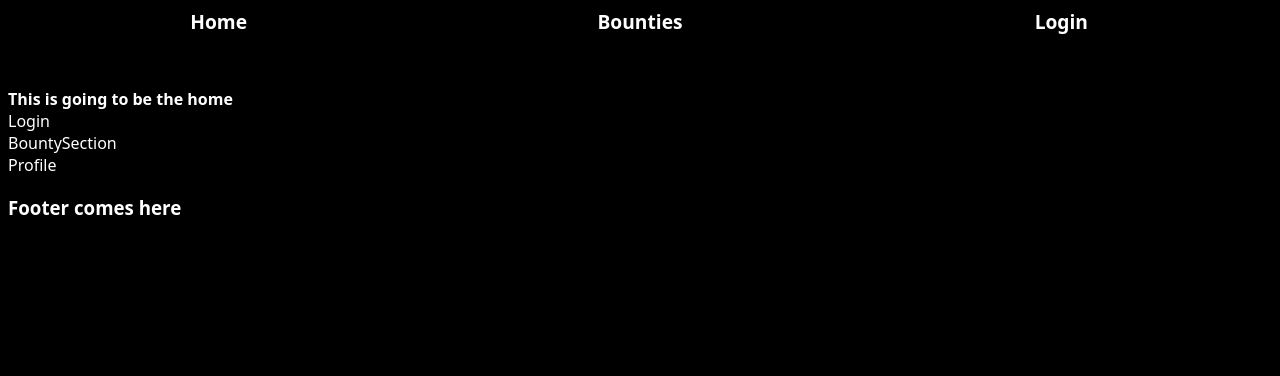
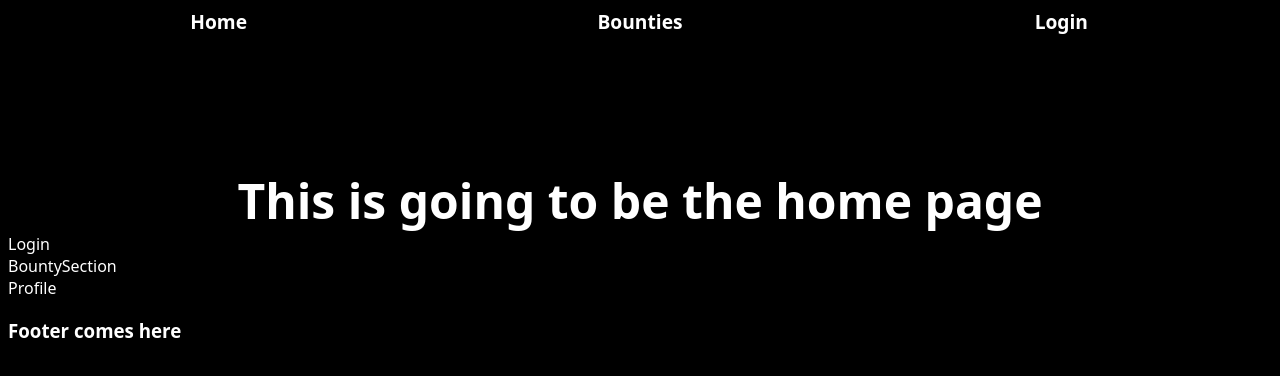
Before and after one commit to LouisWackenier/bounty-app, a React (Vite) app: page / in a window 1280 px wide. Shown: the top 376 px of the page. Built offline with nearby package versions, Linux system fonts and the light colour scheme.

Commit message:
Main title

```diff
--- a/src/Pages/Home.jsx
+++ b/src/Pages/Home.jsx
@@ -6,12 +6,15 @@ const MainContainer = styled.div`
 
 const MainTitle = styled.div`
      font-weight: 800;
+     font-size: 3rem;
+     text-align: center;
+     padding-top: 10vh;
 `;
 
 const Home = () => {
   return (
     <MainContainer>
-           <MainTitle>This is going to be the home</MainTitle>
+           <MainTitle>This is going to be the home page</MainTitle>
     </MainContainer>
   )
 }
```
